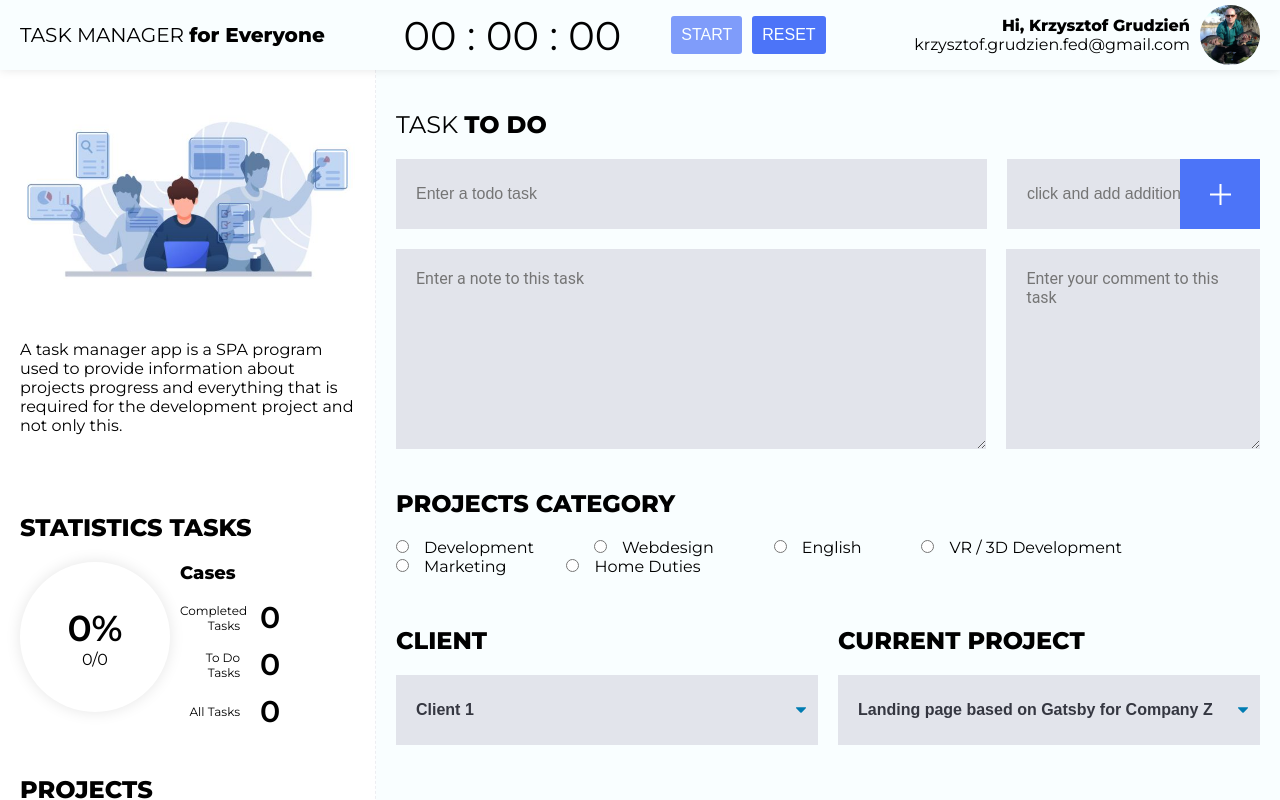
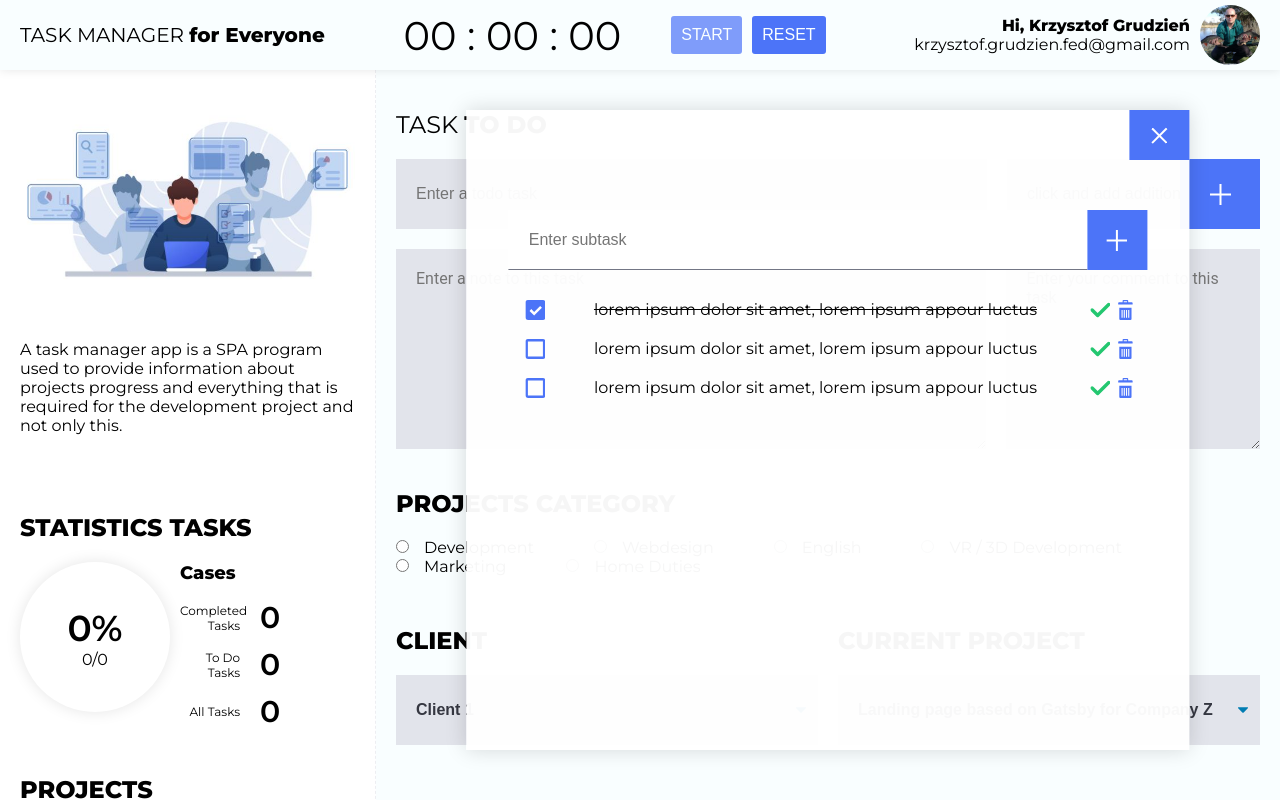
Before and after one commit to KrzysztofGrudzien/React-To-Do-App, a React (Create React App) app: page / in a window 1280 px wide. Shown: the top 800 px of the page. Built offline with nearby package versions, Linux system fonts and the light colour scheme.

Commit message:
add html structure of modal component  and style it

```diff
--- a/src/components/Form/Form.js
+++ b/src/components/Form/Form.js
@@ -7,6 +7,10 @@ import FrontendOneImg from "../../assets/images/leon.jpg";
 import BackendImg from "../../assets/images/rambo.png";
 import FrontendTwoImg from "../../assets/images/kill-bill.jpg";
 import DesignerImg from "../../assets/images/hannibal.jpg";
+import CheckedIcon from "../../assets/icons/checkbox-checked-blue.svg";
+import UnCheckedIcon from "../../assets/icons/checkbox-unchecked.svg";
+import BinIcon from "../../assets/icons/bin-blue.svg";
+import TickIcon from "../../assets/icons/tick-green.svg";
 
 const Form = ({
   setInputValue,
@@ -92,6 +96,43 @@ const Form = ({
 
   return (
     <form className="todo-form">
+      <div className="todo-subtasks-wrapper">
+        <button className="todo-subtask-close" />
+        <div className="todo-subtask-wrapper">
+          <input
+            type="text"
+            placeholder="Enter subtask"
+            className="todo-input-subtask"
+          />
+          <button className="todo-subtask-add" />
+        </div>
+        <ul className="todo-subtask-list">
+          <li className="todo-subtask-item">
+            <img src={CheckedIcon} alt="checked icon" />
+            lorem ipsum dolor sit amet, lorem ipsum appour luctus
+            <div>
+              <img src={TickIcon} alt="tick icon" />
+              <img src={BinIcon} alt="trash icon" />
+            </div>
+          </li>
+          <li className="todo-subtask-item">
+            <img src={UnCheckedIcon} alt="checked icon" />
+            lorem ipsum dolor sit amet, lorem ipsum appour luctus
+            <div>
+              <img src={TickIcon} alt="tick icon" />
+              <img src={BinIcon} alt="trash icon" />
+            </div>
+          </li>
+          <li className="todo-subtask-item">
+            <img src={UnCheckedIcon} alt="checked icon" />
+            lorem ipsum dolor sit amet, lorem ipsum appour luctus
+            <div>
+              <img src={TickIcon} alt="tick icon" />
+              <img src={BinIcon} alt="trash icon" />
+            </div>
+          </li>
+        </ul>
+      </div>
       <h2 className="todo-form-title">
         TASK <b>TO DO</b>
       </h2>
--- a/src/components/Form/Form.scss
+++ b/src/components/Form/Form.scss
@@ -60,6 +60,85 @@
     font-size: 3rem;
     height: calc(100% - 20px);
     width: 20%;
+  }
+
+  .todo-subtasks-wrapper {
+    background-color: rgba(255, 255, 255, 0.963);
+    box-shadow: 0 0 20px 0 rgba(0, 0, 0, 0.15);
+    height: 80vh;
+    left: 50%;
+    position: absolute;
+    transform: translateX(-50%);
+    width: 80%;
+    z-index: 10000;
+
+    .todo-subtask-wrapper {
+      display: flex;
+      justify-content: center;
+      margin-top: 100px;
+      position: relative;
+      width: 100%;
+
+      .todo-input-subtask {
+        border: none;
+        border-bottom: 1px solid $color-grey-500;
+        font-size: 1.6rem;
+        height: 60px;
+        padding-left: 20px;
+        width: 80%;
+        outline: none;
+      }
+
+      .todo-subtask-add {
+        background-image: url("../../assets/icons/plus-small.svg");
+        background-position: center center;
+        background-repeat: no-repeat;
+        height: 60px;
+        padding: 10px;
+        width: 60px;
+      }
+    }
+
+    .todo-subtask-list {
+      margin: 30px auto;
+      width: 85%;
+
+      .todo-subtask-item {
+        display: flex;
+        justify-content: space-between;
+        margin: 15px 0;
+        width: 100%;
+
+        &:first-of-type {
+          text-decoration: line-through;
+        }
+
+        img {
+          height: 20px;
+          margin-left: 5px;
+          width: 20px;
+        }
+      }
+    }
+
+    .todo-subtask-close {
+      &::before {
+        background-image: url("../../assets/icons/plus-small.svg");
+        background-position: center center;
+        background-repeat: no-repeat;
+        content: "";
+        height: 100%;
+        left: 0;
+        position: absolute;
+        top: 0;
+        transform: translate(-50%, -50%);
+        transform: rotate(45deg);
+        width: 100%;
+      }
+
+      padding: 10px 30px;
+      position: relative;
+    }
   }
 
   .todo-time {
```
